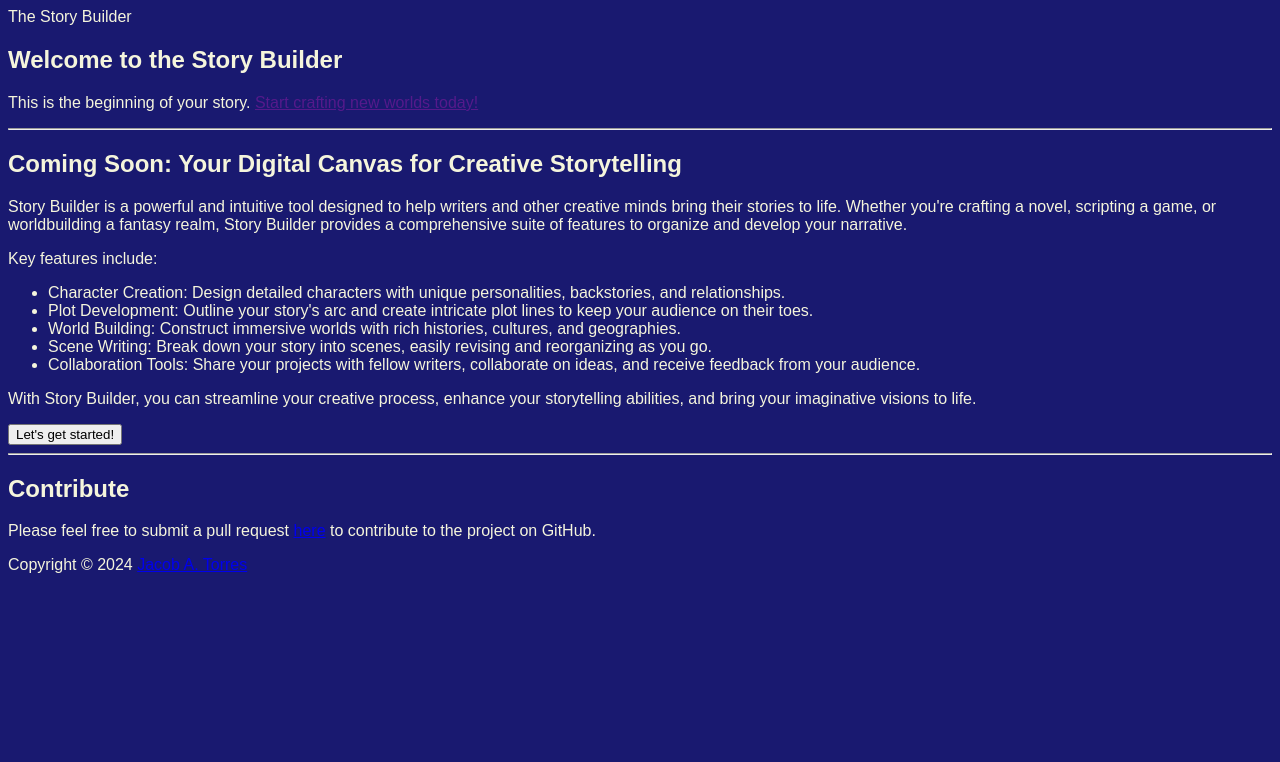
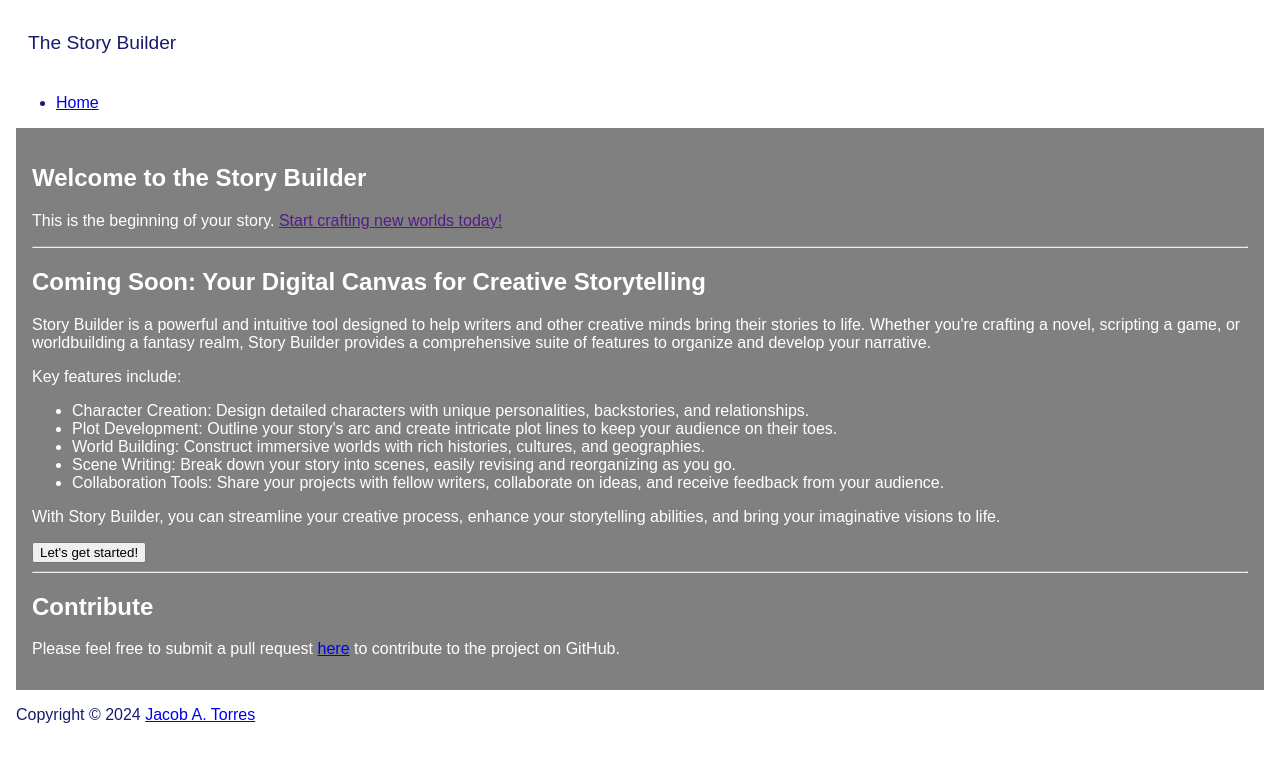
Before and after one commit to jacob-torres/Story-Builder, a Django app: page / in a window 1280 px wide. Shown: the top 762 px of the page. Run offline with Django 5.2, Linux system fonts and the light colour scheme.

Commit message:
Updated stylesheet for base and welcome templates.

```diff
--- a/storybuilder/app/static/css/style.css
+++ b/storybuilder/app/static/css/style.css
@@ -1,5 +1,27 @@
+html{
+    background-color: #fff; /* Pure White */
+    color: #191970;  /* Midnight Blue */
+    font-family: Arial, sans-serif;
+    padding: 0px;
+    margin: 0px;
+    border: 0px;
+}
+
 body {
-    background-color: #191970; /* Midnight Blue */
-    color: #F5F5DC; /* Cream White */
-    font-family: Arial, sans-serif;
+    padding: 1rem;
+    margin: auto;
 }
+
+header {
+    font-size: 1.2rem;
+    padding: 1rem 0.75rem;
+    margin: 0.5 auto;
+    margin-bottom: 1.5rem;
+    border: hidden;
+}
+
+main {
+    background-color: #808080; /* Medium Gray */
+    color: #fff; /* Pure White */
+    padding: 1em;
+}
--- a/storybuilder/app/templates/base.html
+++ b/storybuilder/app/templates/base.html
@@ -13,7 +13,21 @@
 </head>
 
 <body>
-    <header>The Story Builder</header>
+    <section id="top-section">
+        <div id="header-div">
+            <header>The Story Builder</header>
+        </div>
+
+        <div id="nav-div">
+            <nav id="nav-bar">
+                <ul>
+                    <li>
+                        <a href="/">Home</a>
+                    </li>
+                </ul>
+            </nav>
+        </div>
+    </section>
 
     <main>
         {% block content %}
--- a/storybuilder/app/templates/welcome.html
+++ b/storybuilder/app/templates/welcome.html
@@ -3,7 +3,7 @@
 {% block title %}Welcome{% endblock %}
 
 {% block content %}
-    <section role="region" aria-label="introduction">
+    <section class="introduction" role="region" aria-label="introduction">
         <h1>Welcome to the Story Builder</h1>
         <p>This is the beginning of your story. <a href="">Start crafting new worlds today!</a></p>
         <hr>
```
